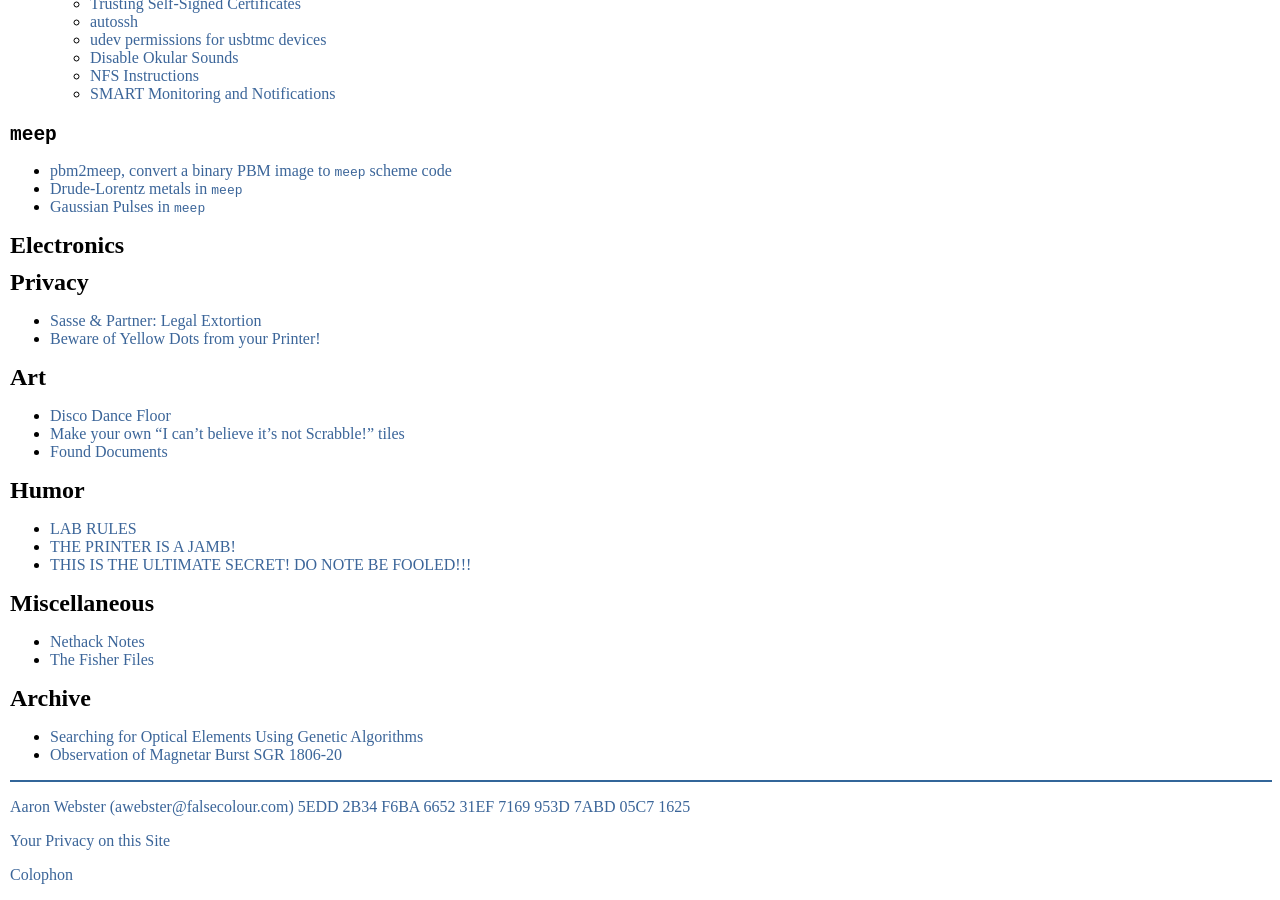
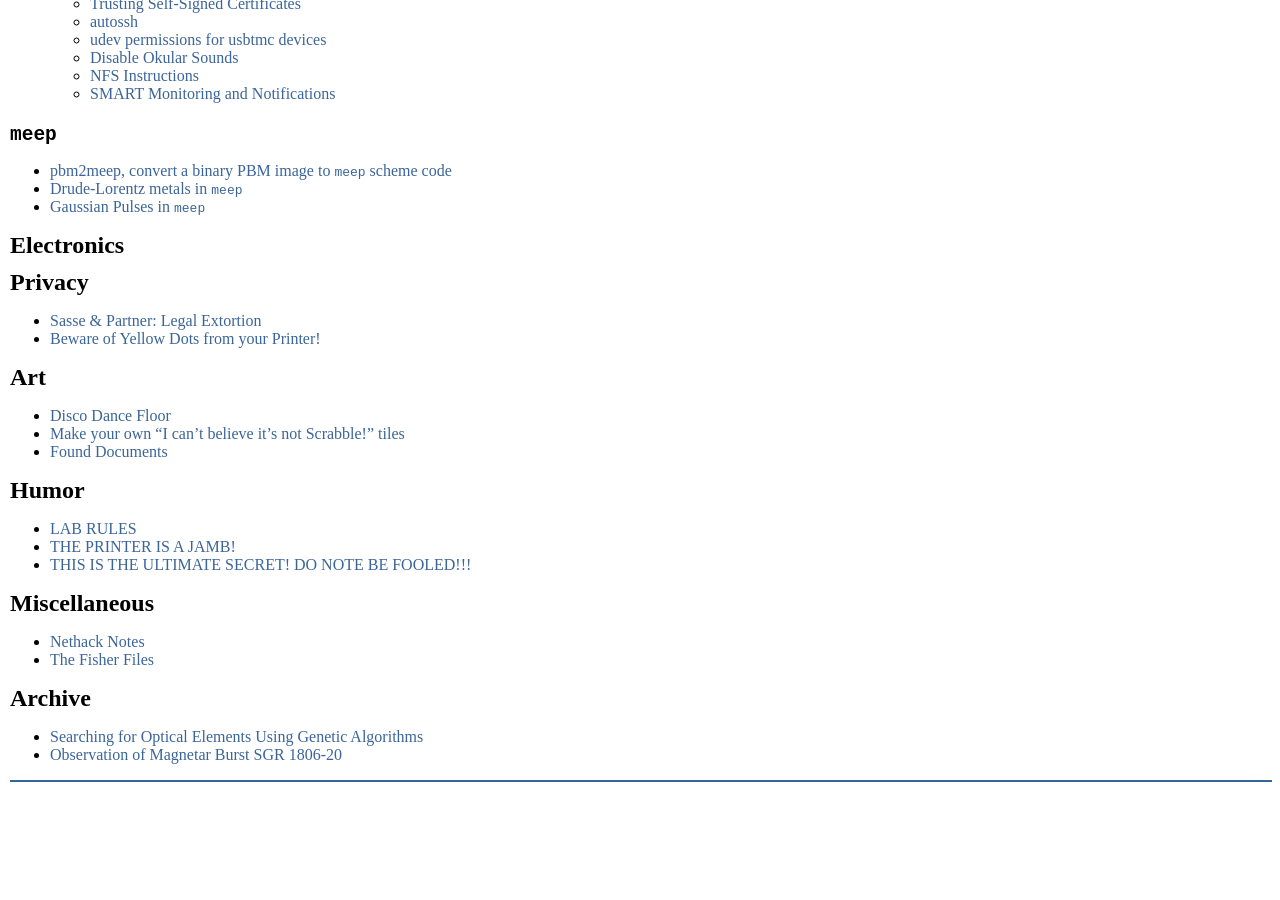
Before and after one commit to AaronWebster/AaronWebster.github.io, a Jekyll site: the page built from index.md, in a window 1280 px wide and 900 px high, scrolled down 682 px. Built offline with Jekyll 4.4.1, drawn with Linux system fonts in a browser that asks for light colours; our own code applies the rules of GitHub Pages for plain Markdown files; a script that is not in the unit is left out; after the commit the page ends 1474 px from its top, so only the background shows below that.

Commit message:
Remove privacy

```diff
--- a/index.md
+++ b/index.md
@@ -95,10 +95,3 @@
 * [Observation of Magnetar Burst SGR 1806-20](SGR1806-20/SGR1806-20.html)
 
 * * * * *
-
-[Aaron Webster (awebster@falsecolour.com) 5EDD 2B34 F6BA 6652 31EF 7169
-953D 7ABD 05C7 1625](webster_pubkey.txt)
-
-[Your Privacy on this Site](privacy/privacy.html)
-
-[Colophon](colophon/index.html)
```
